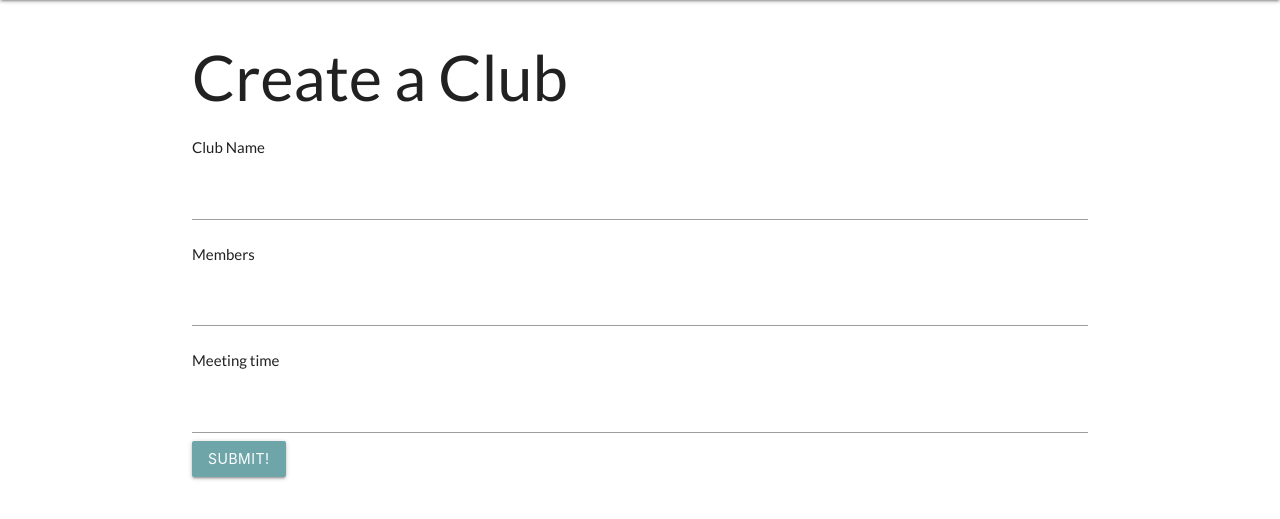
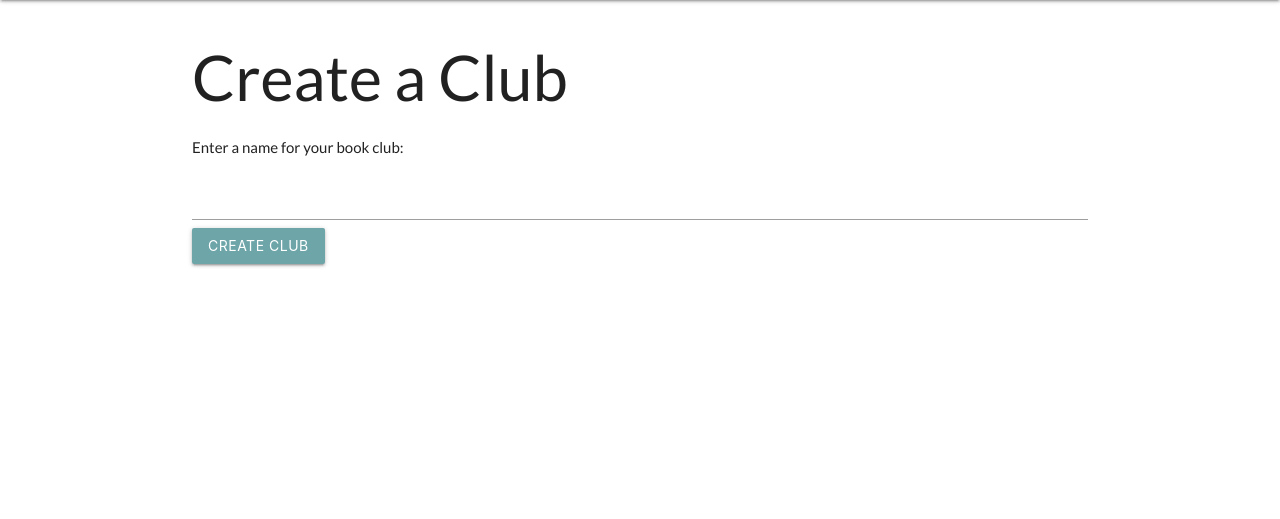
Before and after one commit to NicholasBoldt/Book-Club-App, a Django app: page /clubs/create/ in a window 1280 px wide. Shown: the part 64-583 px from the top of the page. Run offline with Django 3.2, Linux system fonts and the light colour scheme; some libraries are stand-ins or nearby versions.

```diff
--- a/main_app/models.py
+++ b/main_app/models.py
@@ -31,9 +31,9 @@ class Book(models.Model):
 
 
 class Meeting(models.Model):
-    date = models.DateField()
-    meeting_link = models.CharField(max_length=100,)
-    location = models.CharField(max_length=100,)
+    date = models.DateField(blank=True, null=True)
+    meeting_link = models.CharField(max_length=100, blank=True, null=True)
+    location = models.CharField(max_length=100, blank=True, null=True)
     chapters = models.CharField(max_length=100, default='All')
     club = models.ForeignKey(Club, on_delete=models.CASCADE)
     book = models.OneToOneField(Book, on_delete=models.CASCADE, blank=True, null=True)
--- a/main_app/templates/main_app/create_club.html
+++ b/main_app/templates/main_app/create_club.html
@@ -2,19 +2,11 @@
 {% block content %}
 
     <h1>Create a Club</h1>
-    <p>Club Name</p><input>
-    <p>Members</p><input>
-    <p>Meeting time</p><input>
-
-
-    <form action="" method="post">
-
+    <p>Enter a name for your book club:</p>
+    <form action="" method="POST">
       {% csrf_token %}
-      <table>
-
-        {{ form.as_table }}
-      </table>
-      <input type="submit" value="Submit!" class="btn">
+      <input type="text" name="clubname">
+      <input type="submit" value="Create Club" class="btn">
     </form>
 
 
--- a/main_app/templates/myclubs/index.html
+++ b/main_app/templates/myclubs/index.html
@@ -26,7 +26,7 @@
         {% endfor %}
     </div>
     <div class="col s12" >
-        <a href="{% url 'clubs_create' %}"><h5 class="vertical-align-middle">Create a Book Club <i class="material-icons">add_circle_outline</i></h5></a>
+        <a href="{% url 'clubs_create' %}"><h5 class="vertical-align-middle"><i class="material-icons">add_circle_outline</i> Create a Book Club</h5></a>
         <p class="center-align">Or</p>
     </div>
     <div class="col s12">
--- a/main_app/urls.py
+++ b/main_app/urls.py
@@ -12,9 +12,10 @@ urlpatterns = [
     path('clubs/<int:club_id>/join', views.join_club, name='joinclub'),
     path('clubs/<int:club_id>/selectbook/', views.select_book, name='selectbook'),
     path('clubs/<int:pk>/recommendations/', views.RecList.as_view(), name='recommendations'),
+    path('clubs/<int:pk>/meeting/<int:meeting_id>/recommendations/', views.RecList.as_view(), name='addrecc'),
     path('clubs/<int:club_id>/meeting/<int:meeting_id>/', views.meeting, name='meeting'),
     path('clubs/<int:club_id>/meeting/<int:meeting_id>/rate/', views.rate, name='rate'),
-    path('clubs/<int:club_id>/meeting/<int:meeting_id>/discussion/', views.DiscussionList.as_view(), name='discussion'),
+    path('clubs/<int:club_id>/meeting/<int:meeting_id>/discussion/', views.discussion_list, name='discussion'),
     path('clubs/<int:club_id>/meeting/<int:meeting_id>/discussion/add/', views.add_comment, name='addcomment'),
     path('clubs/<int:club_id>/meeting/<int:meeting_id>/discussion/delete/', views.delete_comment, name='deletecomment'),
     path('accounts/', include('django.contrib.auth.urls')),
--- a/main_app/views.py
+++ b/main_app/views.py
@@ -150,20 +150,25 @@ def delete_comment(request, club_id, meeting_id):
     return redirect('/clubs/' + str(club_id) + '/meeting/' + str(meeting_id) + '/discussion')
 
 
-class DiscussionList(ListView):
-    model = Discussion
+# class DiscussionList(ListView):
+#     model = Discussion
 
-    def get_context_data(self, **kwargs):
-        meeting = Meeting.objects.get(id=self.kwargs['meeting_id'])
-        book = meeting.book
-        context = super().get_context_data(**kwargs)
-        context['book'] = book
-        return context
+#     def get_context_data(self, **kwargs):
+#         meeting = Meeting.objects.get(id=self.kwargs['meeting_id'])
+#         book = meeting.book
+#         context = super().get_context_data(**kwargs)
+#         context['book'] = book
+#         return context
+
+def discussion_list(request, club_id, meeting_id):
+    discussion = Discussion.objects.filter(meeting=meeting_id)
+    print("Discussion", discussion)
+    book = Meeting.objects.get(id=meeting_id).book
+    return render(request, 'main_app/discussion_list.html', {'discussion_list':discussion, 'book':book})
 
 
 class RecList(ListView):
     model = Book
-
 
 class UserProfile(DetailView):
     model = User
@@ -182,8 +187,6 @@ def clubs_index(request):
             print("Recent", recent.date)
             club.date = recent.date
     return render(request, 'myclubs/index.html', { 'clubs': clubs })
-
-
 
 @login_required
 def club(request, club_id):
@@ -221,21 +224,22 @@ def rate(request, club_id, meeting_id):
 def get_ratings(meeting_id, user_id):
     meeting = Meeting.objects.get(id=meeting_id)
     book = meeting.book
-    print("Book: ", meeting.book)
-    ratings = book.rating_set.all()
-    print("Ratings:", ratings)
-    if len(ratings) > 0:
-        total = 0
-        for r in ratings:
-            total += r.rating
-        average_rating = int(total/len(ratings))
-        if len(ratings.filter(user_id=user_id)) > 0:
-            print("User ratings:", ratings)
-            user_rating = ratings.filter(user_id=user_id)[0].rating
-        else:
-            user_rating = 0
-        print("User rating:", user_rating)
-        ratings = { 'average': int_to_star_string(average_rating), 'user' : int_to_star_string(user_rating)}
+    if book:
+        print("Book: ", meeting.book)
+        ratings = book.rating_set.all()
+        print("Ratings:", ratings)
+        if len(ratings) > 0:
+            total = 0
+            for r in ratings:
+                total += r.rating
+            average_rating = int(total/len(ratings))
+            if len(ratings.filter(user_id=user_id)) > 0:
+                print("User ratings:", ratings)
+                user_rating = ratings.filter(user_id=user_id)[0].rating
+            else:
+                user_rating = 0
+            print("User rating:", user_rating)
+            ratings = { 'average': int_to_star_string(average_rating), 'user' : int_to_star_string(user_rating)}
     else:
         ratings = {'average': '-----', 'user':'-----'}
     return ratings
@@ -253,20 +257,26 @@ def int_to_star_string(rating):
 def create_club(request):
     user = request.user.id
     if request.method == 'GET':
-        return render(request, 'main_app/create_club.html', {'user':user, 'club': club, })
+        return render(request, 'main_app/create_club.html', {'user':user })
     elif request.method == 'POST':
-        create_club = meeting(
-            club = Club.objects.get(id=club_id),
-            meeting = Meeting.objects.get(id=meeting_id)
+        new_club = Club(
+            club_name = request.POST['clubname'],
         )
-        new_comment.save()
-        return redirect('/clubs/' + str(club_id) + '/meeting/' )
+        new_club.save()
+        new_meeting = Meeting(
+            club = new_club
+        )
+        new_meeting.save()
+        new_club.members.add(user)
+        new_club.save()
+
+        return redirect('home')
 
 class MeetingUpdate(UpdateView):
   model = Meeting
   fields = ['date', 'meeting_link', 'location', 'chapters']
   success_url = '/clubs/'
 
-class MeetingCreate(CreateView):
-  model = Meeting
-  success_url = '/clubs/'
+# class MeetingCreate(CreateView):
+#   model = Meeting
+#   success_url = '/clubs/'
```
Also changed, not shown: main_app/templates/main_app/book_list.html (+10 -4 lines), main_app/templates/myclubs/meeting.html (+8 -3 lines), main_app/migrations/0003_auto_20210205_0142.py (added).
